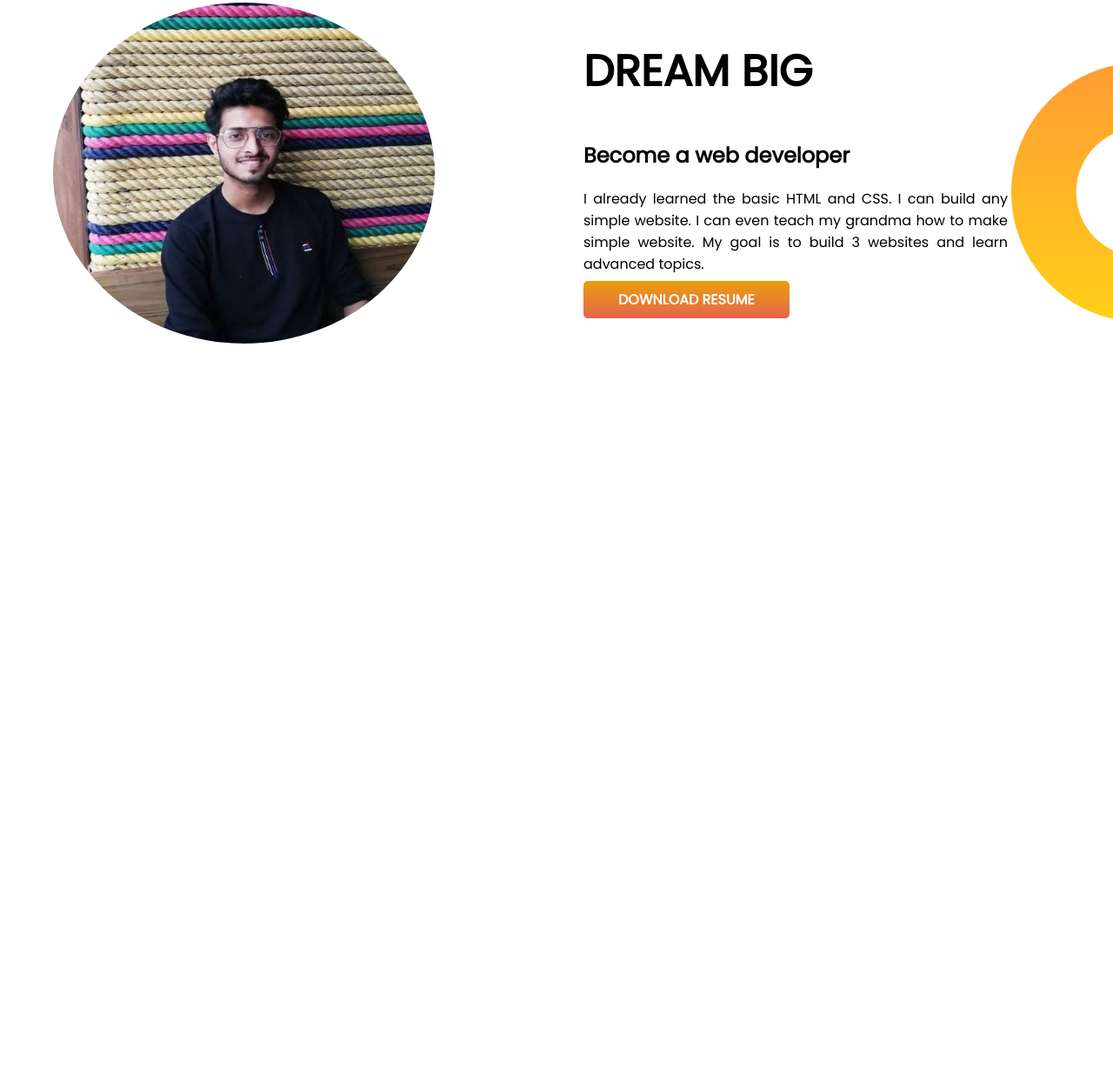
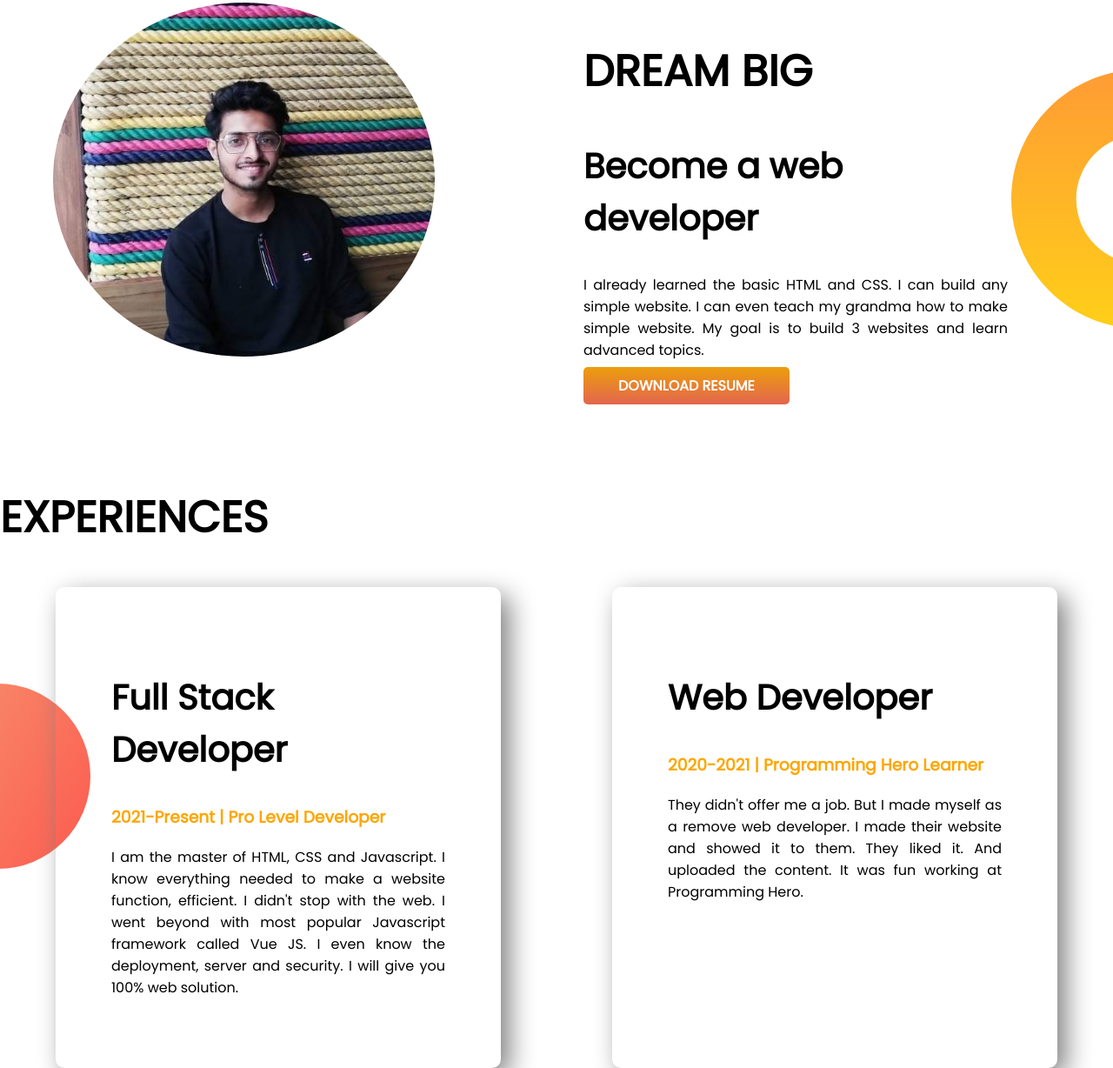
Before and after one commit to hossain-udoy/my-portfolio, a plain HTML site: page index.html in a window 1280 px wide. Shown: the part 807-2035 px from the top of the page at 87% size. Before the commit the page ends 1307 px from the top, so only its background shows below. Drawn offline with Linux system fonts and the light colour scheme.

Commit message:
experience area

```diff
--- a/index.html
+++ b/index.html
@@ -13,8 +13,8 @@
 </head>
 
 <body>
-    <section>
-        <div class="half">
+    <section class="flex">
+        <div class="half ">
             <h1>WELCOME TO</h1>
             <h1> <span class="orange">HOSSAIN UDOY'S</span> WORLD</h1>
             <h3>WEB DEVELOPER & DESIGNER</h3>
@@ -29,7 +29,7 @@
             <img src="images/udoy git.jpg" alt="">
         </div>
     </section>
-    <section class="dream">
+    <section class="dream flex">
         <div class="half">
             <img class="image" src="images/udoy.jpg" alt="">
         </div>
@@ -41,6 +41,28 @@
             <a href="https://github.com/hossain-udoy" target="_blank" rel="">DOWNLOAD RESUME</a>
         </div>
     </section>
+    <section class="exp-image">
+        <h1>EXPERIENCES</h1>
+        <div class="flex">
+            <div class="half experience">
+                <h2>Full Stack Developer</h2>
+                <h3 class="orange">2021-Present | Pro Level Developer</h3>
+                <p>I am the master of HTML, CSS and Javascript. I know everything needed to make a website function,
+                    efficient. I didn't stop with the web. I went beyond with most popular Javascript framework called
+                    Vue JS. I even know the deployment, server and security. I will give you 100% web solution.
+                </p>
+            </div>
+
+            <div class="half experience">
+                <h2>Web Developer</h2>
+                <h3 class="orange ">2020-2021 | Programming Hero Learner</h3>
+                <p>They didn't offer me a job. But I made myself as a remove web developer. I made their website and
+                    showed it to them. They liked it. And uploaded the content. It was fun working at Programming Hero.
+                </p>
+            </div>
+
+        </div>
+    </section>
 </body>
 
 </html>
--- a/style.css
+++ b/style.css
@@ -7,14 +7,22 @@ h1 {
     font-size: 50px;
 }
 
+h2 {
+    font-size: 40px;
+}
+
 .orange {
     color: orange;
 }
 
 section {
-    display: flex;
+
     background-image: url(images/top-banner.png);
     background-repeat: no-repeat;
+}
+
+.flex {
+    display: flex;
 }
 
 .half {
@@ -56,3 +64,18 @@ a {
 p {
     text-align: justify;
 }
+
+.experience {
+    box-shadow: 10px 10px 30px gray;
+    margin-left: 5%;
+    margin-right: 5%;
+    width: 40%;
+    border-radius: 10px;
+
+}
+
+.exp-image {
+    background-image: url(images/exp-bg.png);
+    background-repeat: no-repeat;
+    background-position: left;
+}
```
